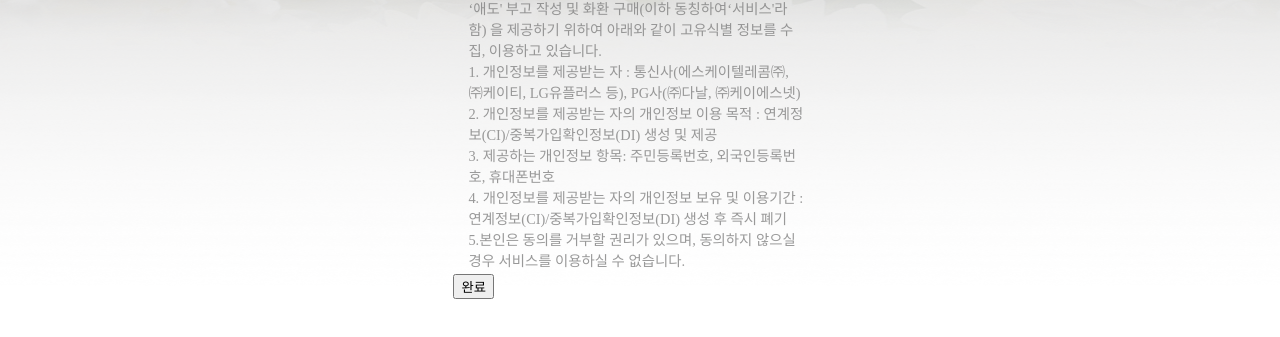
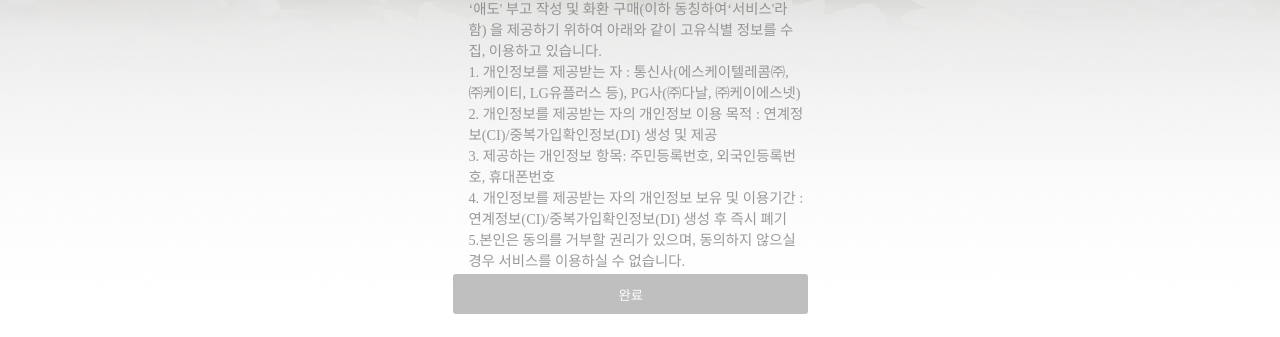
Before and after one commit to LJHgithub2/test, a plain HTML site: page view/register_test.html in a window 1280 px wide. Shown: the part 463-800 px from the top of the page. Drawn offline with nearby package versions, Linux system fonts and the light colour scheme; a web font is replaced by a local one.

Commit message:
js 수정

```diff
--- a/css/register_test.css
+++ b/css/register_test.css
@@ -89,7 +89,7 @@ form input{
 .hidden_term_text{
 	display:none;
 }
-form input[type=submit]{
+.submit_btn{
 	width:95%;
 	border:none;
 	background-color:rgb(128, 128, 128,0.5);
```
